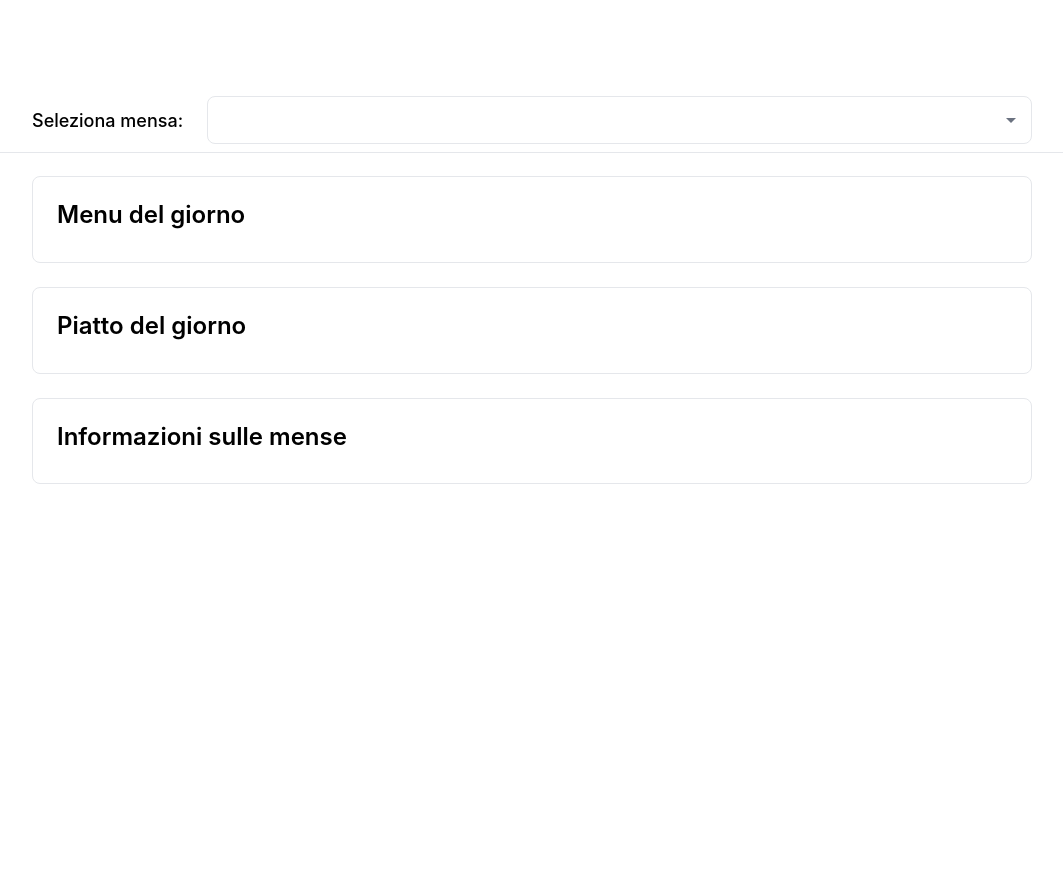
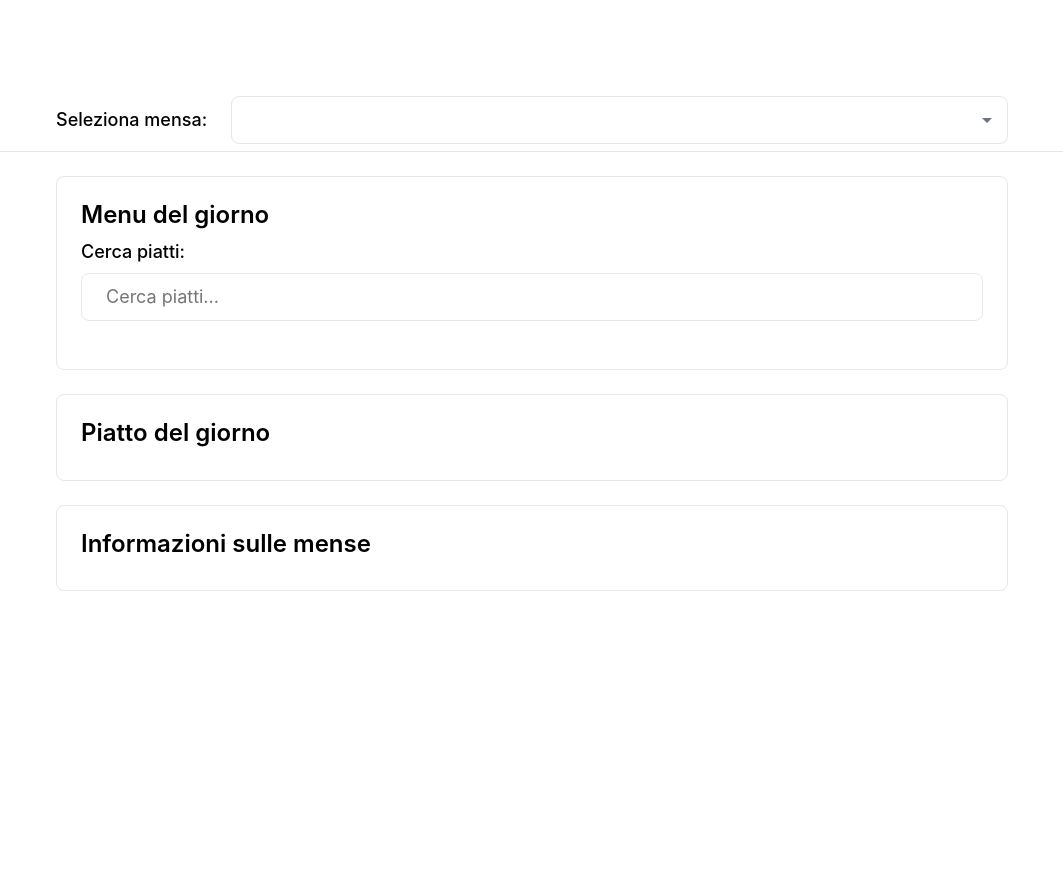
Before and after one commit to ESU-ADVISOR/ESU-ADVISOR, a Python web app: template src/templates/index.html in a window 1280 px wide. Shown: the whole page, without its empty margins (108-1171 px from the left). After the commit the page ends 591 px from the top, so only its background shows below. Run offline with Jinja, Linux system fonts and the light colour scheme; the template is opened without the code that fills it, so the values that code supplies are empty.

Commit message:
Aggiunta Search bar

```diff
--- /dev/null
+++ b/public_html/scripts/search-piatti.js
@@ -0,0 +1,91 @@
+document.addEventListener("DOMContentLoaded", function () {
+  const searchInput = document.getElementById("search-piatti");
+  const clearButton = document.getElementById("clear-search");
+  const resultsCount = document.getElementById("search-results-count");
+
+  if (!searchInput || !clearButton || !resultsCount) return;
+
+  function toggleClearButton() {
+    clearButton.style.display = searchInput.value.length > 0 ? "block" : "none";
+  }
+
+  function filterPiatti() {
+    const searchTerm = searchInput.value.toLowerCase().trim();
+    const selectedMensaId = document.getElementById("mense-select").value;
+
+    // Seleziona solo i piatti dell'attuale mensa selezionata
+    const currentMensaPiatti = document.querySelector(
+      `.menu-item-container[data-mensa-id="${selectedMensaId}"]`,
+    );
+
+    if (!currentMensaPiatti) return;
+
+    const menuItems = currentMensaPiatti.querySelectorAll(".menu-item");
+    let visibleCount = 0;
+    let totalItems = menuItems.length;
+
+    menuItems.forEach((item) => {
+      const titolo = item.querySelector("h3")?.textContent.toLowerCase() || "";
+      const descrizione =
+        item.querySelector("p")?.textContent.toLowerCase() || "";
+
+      // Ottieni informazioni allergeni se presenti
+      const allergeniElement = item.querySelector(".allergens-list");
+      const allergeni = allergeniElement
+        ? allergeniElement.textContent.toLowerCase()
+        : "";
+
+      const matchesSearch =
+        titolo.includes(searchTerm) ||
+        descrizione.includes(searchTerm) ||
+        allergeni.includes(searchTerm);
+
+      if (matchesSearch) {
+        item.style.display = "";
+        visibleCount++;
+      } else {
+        item.style.display = "none";
+      }
+    });
+
+    if (searchTerm === "") {
+      resultsCount.textContent = "";
+    } else {
+      if (visibleCount === 0) {
+        resultsCount.textContent = `Nessun piatto trovato per "${searchTerm}"`;
+      } else if (visibleCount === 1) {
+        resultsCount.textContent = `1 piatto trovato per "${searchTerm}"`;
+      } else {
+        resultsCount.textContent = `${visibleCount} piatti trovati per "${searchTerm}"`;
+      }
+    }
+
+    if (visibleCount === 0 && currentMensaPiatti.querySelector(".empty-menu")) {
+      currentMensaPiatti.querySelector(".empty-menu").style.display = searchTerm
+        ? "none"
+        : "";
+    }
+  }
+
+  searchInput.addEventListener("input", function () {
+    toggleClearButton();
+    filterPiatti();
+  });
+
+  clearButton.addEventListener("click", function () {
+    searchInput.value = "";
+    toggleClearButton();
+    filterPiatti();
+    searchInput.focus();
+  });
+
+  document
+    .getElementById("mense-select")
+    .addEventListener("change", function () {
+      searchInput.value = "";
+      toggleClearButton();
+      filterPiatti();
+    });
+
+  toggleClearButton();
+});
--- a/public_html/styles/base/components.css
+++ b/public_html/styles/base/components.css
@@ -448,6 +448,64 @@
     display: flex;
     justify-content: space-between;
     margin-top: var(--spacing-sm);
+}
+
+/* ===== SEARCH BAR STYLING ===== */
+/* Search form */
+.search-form {
+    width: 100%;
+    margin-bottom: var(--spacing-md);
+    display: flex;
+    flex-direction: column;
+    gap: var(--spacing-sm);
+}
+
+.search-form label {
+    font-weight: 500;
+}
+
+.search-input-wrapper {
+    position: relative;
+    width: 100%;
+}
+
+.form-input[type="search"] {
+    width: 100%;
+    padding-right: 40px; /* Space for the clear button */
+    height: 48px;
+    border-radius: var(--radius);
+    border: 1px solid var(--border-color);
+    transition: border-color var(--transition), box-shadow var(--transition);
+}
+
+.form-input[type="search"]:focus {
+    border-color: var(--primary);
+    box-shadow: 0 0 0 3px rgba(0, 114, 178, 0.1);
+    outline: none;
+}
+
+.search-clear-button {
+    position: absolute;
+    right: var(--spacing-md);
+    top: 50%;
+    transform: translateY(-50%);
+    background: none;
+    border: none;
+    font-size: var(--text-base);
+    color: var(--text-secondary);
+    cursor: pointer;
+    padding: var(--spacing-xs);
+    display: none; /* Hidden by default, shown via JS when input has content */
+}
+
+.search-clear-button:hover {
+    color: var(--text-primary);
+}
+
+.search-results-info {
+    margin-bottom: var(--spacing-md);
+    font-size: var(--text-sm);
+    color: var(--text-secondary);
 }
 
 /* ===== PIATTO PAGE STYLING ===== */
@@ -963,6 +1021,16 @@ span.center {
         padding: var(--spacing-md);
     }
 
+    /* Responsive search bar */
+    .search-form {
+        margin-bottom: var(--spacing-sm);
+        gap: var(--spacing-xs);
+    }
+
+    .form-input[type="search"] {
+        font-size: 16px; /* Prevent zoom on iOS */
+    }
+
     .profile-actions {
         flex-direction: column;
     }
--- a/public_html/styles/base/reset.css
+++ b/public_html/styles/base/reset.css
@@ -2,7 +2,7 @@
 *,
 *::before,
 *::after {
-    /* box-sizing: border-box; */
+    box-sizing: border-box;
     margin: 0;
     padding: 0;
 }
--- a/src/templates/index.html
+++ b/src/templates/index.html
@@ -10,6 +10,7 @@
         <link rel="preload" href="fonts/OpenDyslexic-Bold.woff2" as="font" type="font/woff2" crossorigin />
         <script src="scripts/accessibility-settings.js"></script>
         <script src="scripts/menu_select.js" defer></script>
+        <script src="scripts/search-piatti.js" defer></script>
     </head>
     <body>
         <template id="header-template"></template>
@@ -27,6 +28,16 @@
             <section class="menu-section">
                 <div class="card card-expanded mb-4">
                     <h2 class="card-title">Menu del giorno</h2>
+
+                    <div class="search-form mb-3">
+                        <label for="search-piatti">Cerca piatti:</label>
+                        <div class="search-input-wrapper">
+                            <input type="search" id="search-piatti" class="form-input" placeholder="Cerca piatti..." aria-label="Cerca tra i piatti disponibili">
+                            <button type="button" id="clear-search" class="search-clear-button" aria-label="Cancella ricerca">✕</button>
+                        </div>
+                    </div>
+
+                    <div id="search-results-count" class="search-results-info" aria-live="polite"></div>
                     <ul class="piatti-list">
                         <template id="piatti-template"></template>
                     </ul>
--- a/src/templates/review.html
+++ b/src/templates/review.html
@@ -13,7 +13,7 @@
     <body>
         <template id="header-template"></template>
 
-        <main class="page-content" id="content">
+        <main class="form-container" id="content">
             <div class="card card-expanded">
                 <h1 class="card-title" id="primoContenuto">Lascia una recensione</h1>
                 <p class="text-secondary mb-4">Condividi la tua esperienza dettagliata:</p>
```
